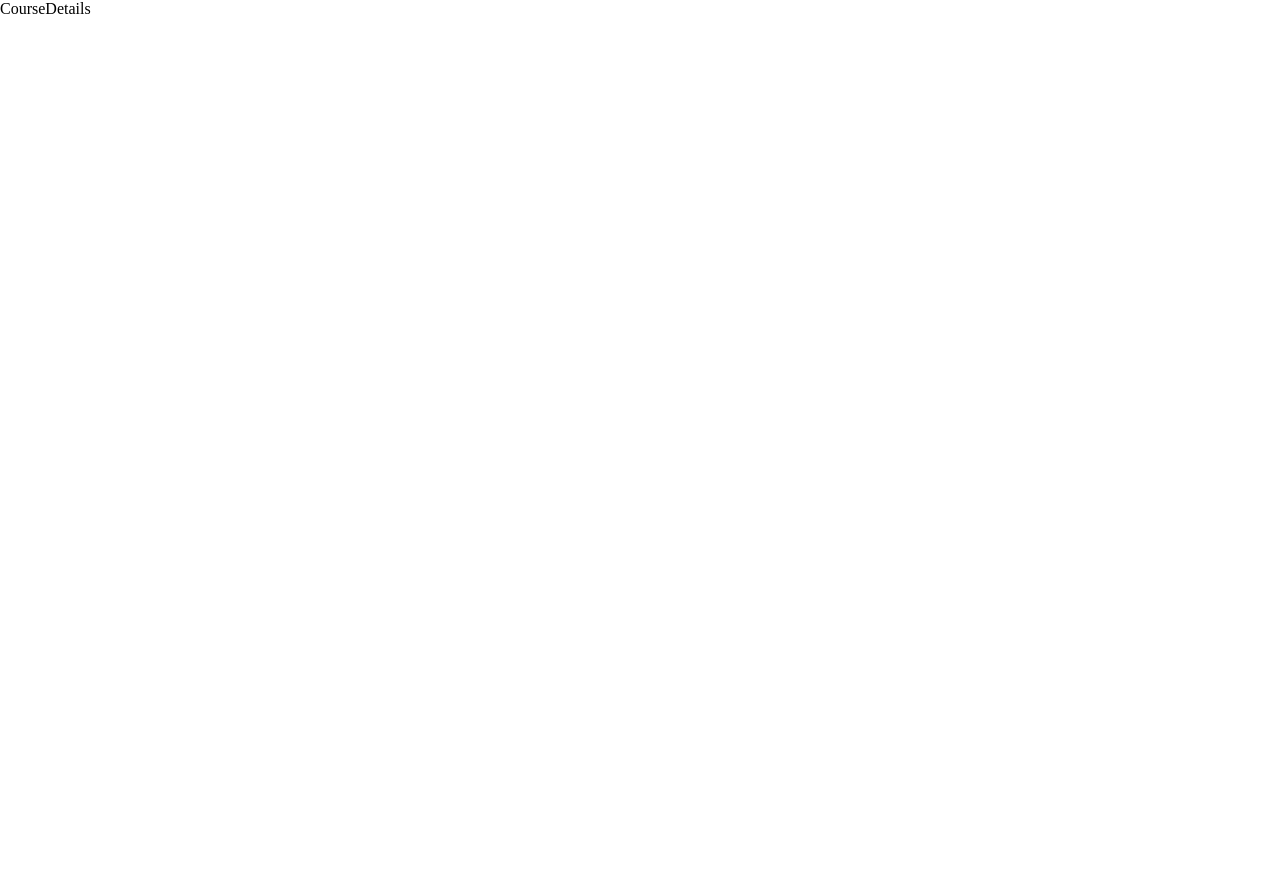
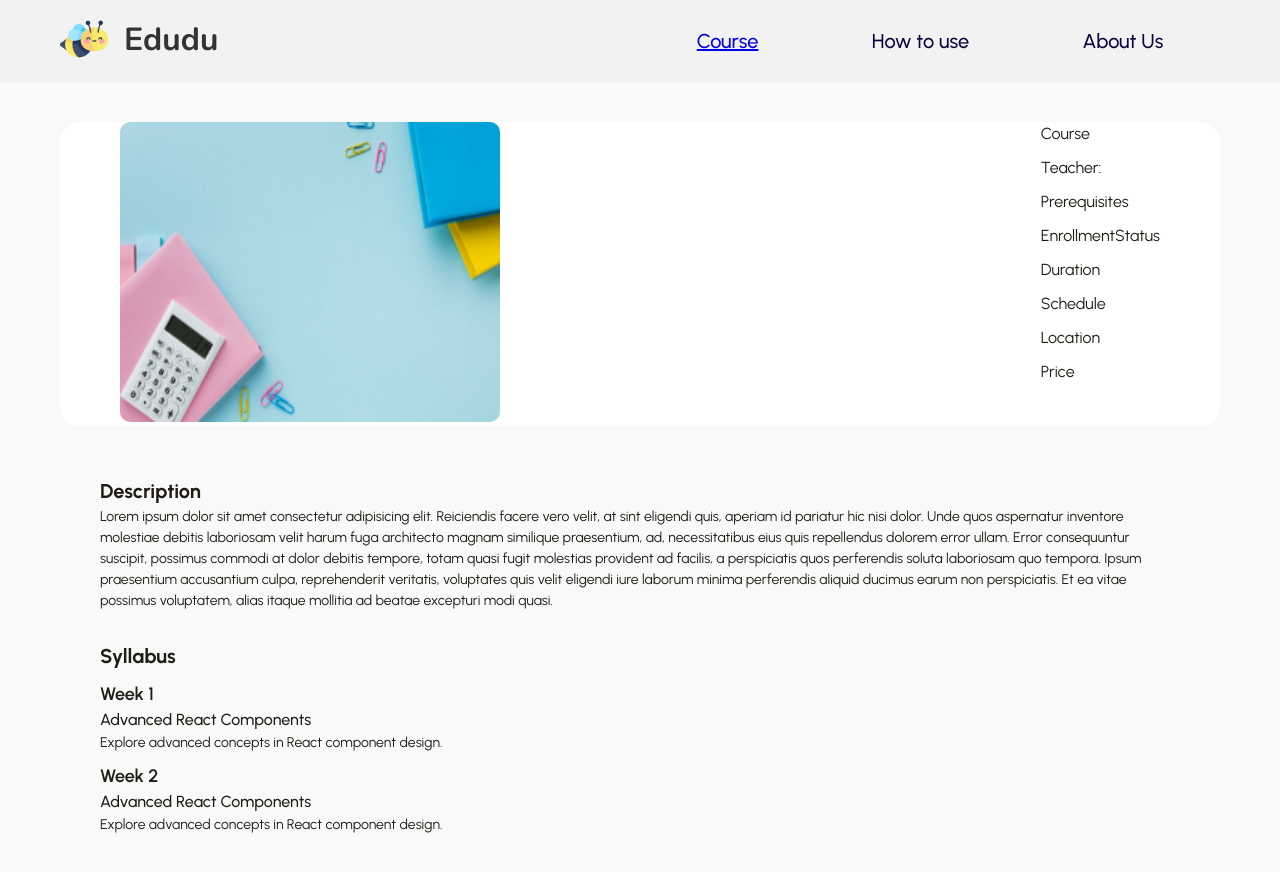
Before and after one commit to Mohit-9440/Courses, a React (Create React App) app: page /coursedetails in a window 1280 px wide. Shown: the top 872 px of the page. Before the commit the page ends 800 px from the top, so only its background shows below. Built offline with nearby package versions, Linux system fonts and the light colour scheme.

Commit message:
courses details

```diff
--- a/src/pages/courseDetails/CourseDetails.jsx
+++ b/src/pages/courseDetails/CourseDetails.jsx
@@ -1,8 +1,51 @@
-import React from 'react';
-import './coursedetails.css';
-
+import React,{useState,useEffect} from "react";
+import "./coursedetails.css";
+import { Navbar } from "../../components/navbar/Navbar";
+import Backgrund from "../../assets/Rectangle.png"
 export const CourseDetails = () => {
   return (
-    <div>CourseDetails</div>
-  )
-}
+    <div className="course-details-wrapper">
+      <div className="course-details">
+        <Navbar />
+        <div className="course-details-page">
+          <section className="course-details-main">
+            <div className="course-details-main-left">
+              <img className="course-details-main-left-img" src={Backgrund} alt=""/>
+            </div>
+            <div className="course-details-main-right">
+              <div className="course-details-main-right-course">course</div>
+              <div className="course-details-main-right-instructor">Teacher: </div>
+              <div className="course-details-main-right-prerequisites">prerequisites</div>
+              <div className="course-details-main-right-enrollmentStatus">enrollmentStatus</div>
+              <div className="course-details-main-right-duration">duration</div>
+              <div className="course-details-main-right-schedule">schedule</div>
+              <div className="course-details-main-right-location">location</div>
+              <div className="course-details-main-right-price">Price </div>
+            </div>
+          </section>
+          <section className="course-details-content">
+            <div className="course-details-content-main">
+              <div className="course-details-content-main-desc">
+                <div className="course-details-content-main-desc-head">Description</div>
+                <div className="course-details-content-main-desc-con">Lorem ipsum dolor sit amet consectetur adipisicing elit. Reiciendis facere vero velit, at sint eligendi quis, aperiam id pariatur hic nisi dolor. Unde quos aspernatur inventore molestiae debitis laboriosam velit harum fuga architecto magnam similique praesentium, ad, necessitatibus eius quis repellendus dolorem error ullam. Error consequuntur suscipit, possimus commodi at dolor debitis tempore, totam quasi fugit molestias provident ad facilis, a perspiciatis quos perferendis soluta laboriosam quo tempora. Ipsum praesentium accusantium culpa, reprehenderit veritatis, voluptates quis velit eligendi iure laborum minima perferendis aliquid ducimus earum non perspiciatis. Et ea vitae possimus voluptatem, alias itaque mollitia ad beatae excepturi modi quasi.</div>
+              </div>
+              <div className="course-details-content-main-syll">
+                <div className="course-details-content-main-syll-head">Syllabus</div>
+                <div className="course-details-content-main-syll-con">
+                  <div className="course-details-content-main-syll-week">Week 1</div>
+                  <div className="course-details-content-main-syll-week-head">Advanced React Components</div>
+                  <div className="course-details-content-main-syll-week-con">Explore advanced concepts in React component design.</div>
+                </div>
+                <div className="course-details-content-main-syll-con">
+                  <div className="course-details-content-main-syll-week">Week 2</div>
+                  <div className="course-details-content-main-syll-week-head">Advanced React Components</div>
+                  <div className="course-details-content-main-syll-week-con">Explore advanced concepts in React component design.</div>
+                </div>
+              </div>
+            </div>
+          </section>
+        </div>
+      </div>
+    </div>
+  );
+};
--- a/src/pages/courseDetails/coursedetails.css
+++ b/src/pages/courseDetails/coursedetails.css
@@ -0,0 +1,116 @@
+.course-details-page {
+  padding: 40px 60px;
+  display: flex;
+  flex-direction: column;
+  gap: 50px;
+  background: #f9f9f9;
+}
+.course-details-main {
+  display: flex;
+  background-color: #fff;
+  flex-direction: row;
+  padding-inline: 60px;
+  justify-content: space-between;
+  border-radius: 20px;
+}
+.course-details-main-right {
+  display: flex;
+  flex-direction: column;
+  gap: 10px;
+  color: var(--Text-main, #1f1c14);
+  font-family: "Urbanist";
+  font-size: 16px;
+  font-style: normal;
+  font-weight: 400;
+  line-height: 150%;
+  text-transform: capitalize;
+}
+.course-details-main-left-img {
+  width: 380px;
+  height: 300px;
+  border-radius: 10px;
+}
+.course-details-content-main-desc-head,
+.course-details-content-main-syll-head {
+  color: #1f1c14;
+  font-family: "Urbanist";
+  font-size: 20px;
+  font-style: normal;
+  font-weight: 700;
+  line-height: 150%;
+}
+.course-details-content-main-desc-con {
+  color: #1f1c14;
+  font-family: "Urbanist";
+  font-size: 14px;
+  font-style: normal;
+  font-weight: 400;
+  line-height: 150%;
+}
+.course-details-content-main {
+  padding: 0px 40px;
+  display: flex;
+  flex-direction: column;
+  gap: 30px;
+}
+.course-details-content-main-syll {
+  display: flex;
+  flex-direction: column;
+  gap: 10px;
+}
+.course-details-content-main-syll-con {
+  display: flex;
+  flex-direction: column;
+}
+.course-details-content-main-syll-week {
+  color: #1f1c14;
+  font-family: "Urbanist";
+  font-size: 18px;
+  font-style: normal;
+  font-weight: 600;
+  line-height: 150%;
+}
+.course-details-content-main-syll-week-head {
+  color: #1f1c14;
+  font-family: "Urbanist";
+  font-size: 16px;
+  font-style: normal;
+  font-weight: 500;
+  line-height: 150%;
+}
+.course-details-content-main-syll-week-con {
+  color: #1f1c14;
+  font-family: "Urbanist";
+  font-size: 14px;
+  font-style: normal;
+  font-weight: 400;
+  line-height: 150%;
+}
+@media (max-width: 768px) {
+  .course-details-page {
+    padding: 40px;
+  }
+  .course-details-main {
+    padding-inline: 20px;
+  }
+  .course-details-main-left-img {
+    width: 280px;
+    height: 200px;
+    border-radius: 10px;
+  }
+}
+@media (max-width: 480px) {
+  .course-details-page {
+    padding: 40px 20px;
+  }
+  .course-details-main {
+    padding-inline: 40px;
+    flex-direction: column;
+    gap: 30px;
+  }
+  .course-details-main-left-img {
+    width: 100%;
+    height: 200px;
+    border-radius: 10px;
+  }
+}
```
